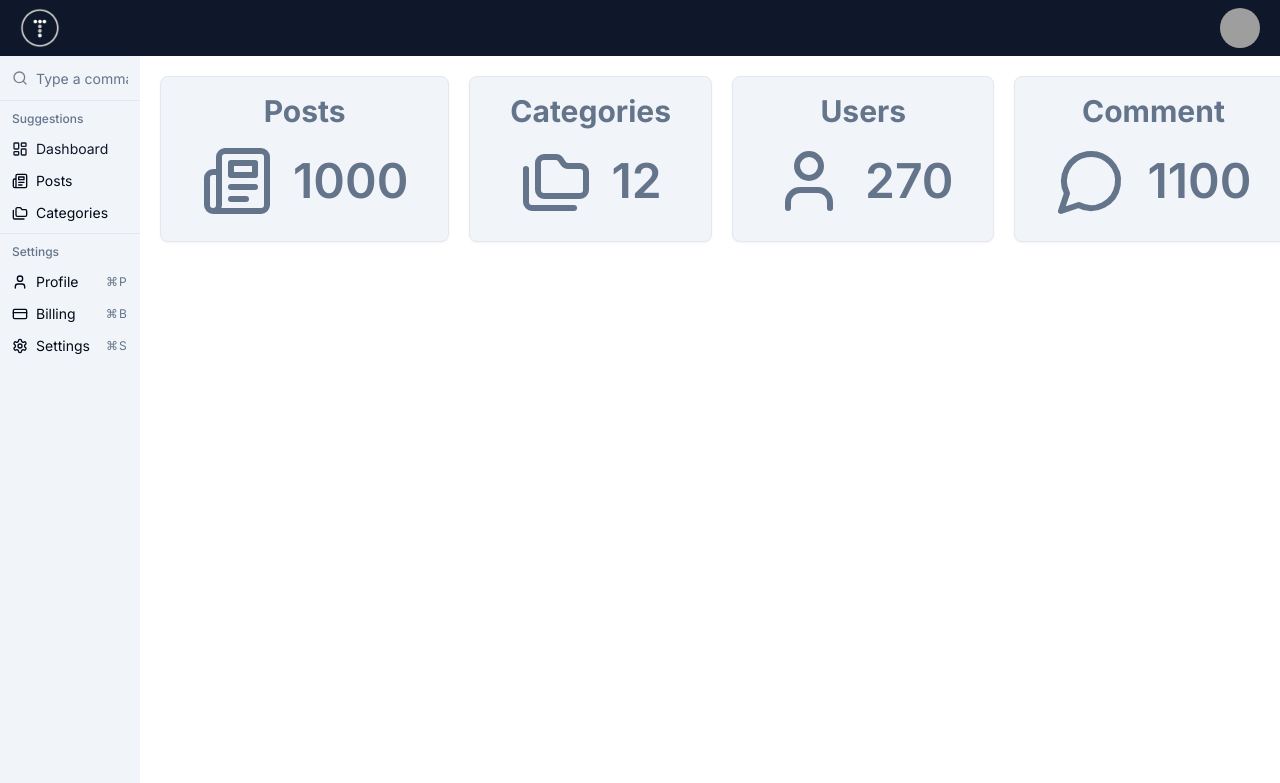
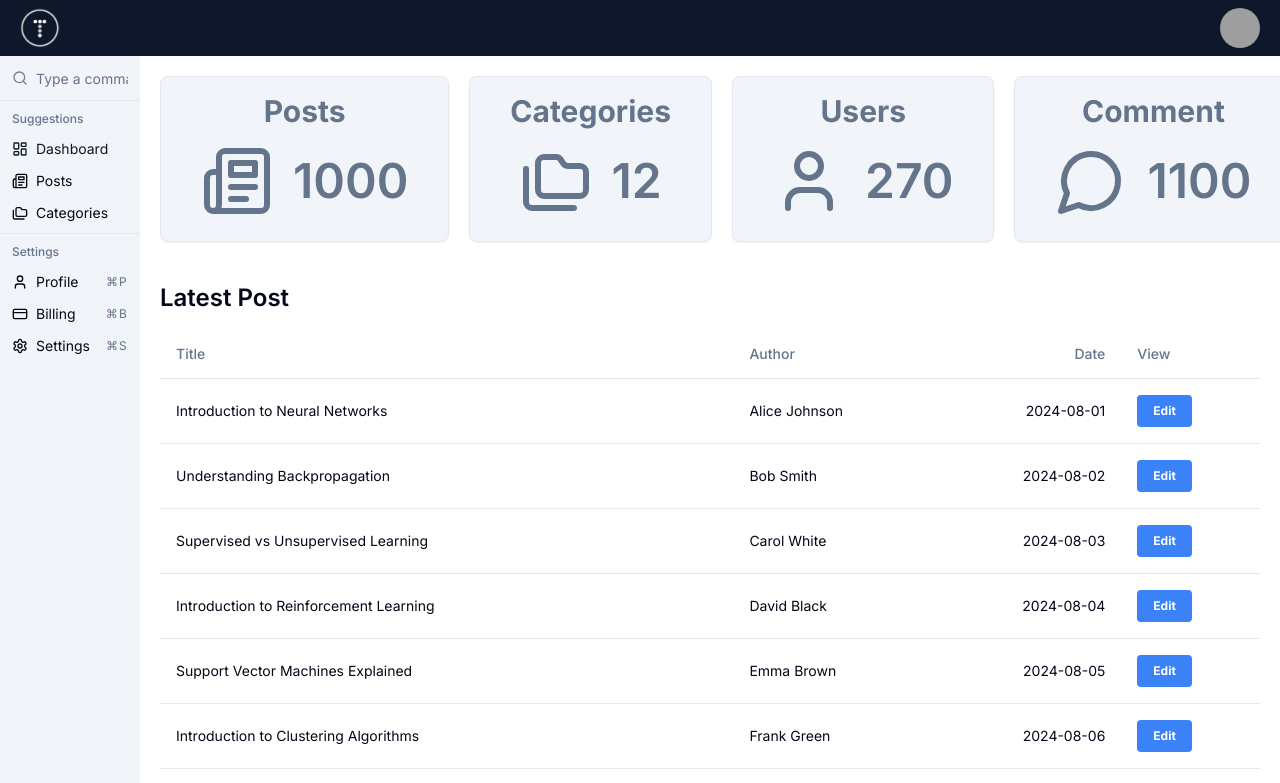
Before and after one commit to hassonor/nextjs-shadcnui, a Next.js app: page / in a window 1280 px wide. Shown: the top 783 px of the page. Built offline with nearby package versions, Linux system fonts and the light colour scheme; grey boxes are pictures that could not be loaded.

Commit message:
add PostTable

```diff
--- a/app/page.tsx
+++ b/app/page.tsx
@@ -1,5 +1,6 @@
 import DashboardCard from "@/components/dashboard/DashboardCard";
 import {Newspaper, Folders, User, MessageCircle} from "lucide-react";
+import PostsTable from "@/components/posts/PostsTable";
 
 export default function Home() {
     return (<>
@@ -11,6 +12,7 @@ export default function Home() {
                 <DashboardCard title='Comment' count={1100}
                                icon={<MessageCircle className='text-slate-500' size={72}/>}/>
             </div>
+            <PostsTable title="Latest Post"/>
         </>
     )
 }
--- /dev/null
+++ b/components/posts/PostsTable.tsx
@@ -0,0 +1,46 @@
+import {Table, TableBody, TableCell, TableHead, TableHeader, TableRow, TableCaption} from '@/components/ui/table';
+import Link from 'next/link';
+import posts from '@/data/posts';
+import {IPost} from '@/types/post.interface';
+
+interface PostsTableProps {
+    limit?: number;
+    title?: string;
+}
+
+const PostsTable = ({limit, title}: PostsTableProps) => {
+    return <div className='mt-10'>
+        <h3 className="text-2xl mb-4 font-semibold">
+            {title ? title : 'Posts'}
+        </h3>
+        <Table>
+            <TableCaption></TableCaption>
+            <TableHeader>
+                <TableRow>
+                    <TableHead>Title</TableHead>
+                    <TableHead className='hidden md:table-cell'>Author</TableHead>
+                    <TableHead className='hidden md:table-cell text-right'>Date</TableHead>
+                    <TableHead>View</TableHead>
+                </TableRow>
+            </TableHeader>
+            <TableBody>
+                {posts.map(post => (
+                    <TableRow key={post.id}>
+                        <TableCell>{post.title}</TableCell>
+                        <TableCell className='hidden md:table-cell'>{post.author}</TableCell>
+                        <TableCell className='text-right hidden md:table-cell'>{post.date}</TableCell>
+                        <TableCell>
+                            <Link href={`/posts/edit/${post.id}`}>
+                                <button
+                                    className='bg-blue-500 hover:bg-blue-700 text-white font-bold py-2 px-4 rounded text-xs'>Edit
+                                </button>
+                            </Link>
+                        </TableCell>
+                    </TableRow>
+                ))}
+            </TableBody>
+        </Table>
+    </div>
+}
+
+export default PostsTable;
--- /dev/null
+++ b/components/ui/table.tsx
@@ -0,0 +1,117 @@
+import * as React from "react"
+
+import {cn} from "@/lib/utils"
+
+const Table = React.forwardRef<
+    HTMLTableElement,
+    React.HTMLAttributes<HTMLTableElement>
+>(({className, ...props}, ref) => (
+    <div className="relative w-full overflow-auto">
+        <table
+            ref={ref}
+            className={cn("w-full caption-bottom text-sm", className)}
+            {...props}
+        />
+    </div>
+))
+Table.displayName = "Table"
+
+const TableHeader = React.forwardRef<
+    HTMLTableSectionElement,
+    React.HTMLAttributes<HTMLTableSectionElement>
+>(({className, ...props}, ref) => (
+    <thead ref={ref} className={cn("[&_tr]:border-b", className)} {...props} />
+))
+TableHeader.displayName = "TableHeader"
+
+const TableBody = React.forwardRef<
+    HTMLTableSectionElement,
+    React.HTMLAttributes<HTMLTableSectionElement>
+>(({className, ...props}, ref) => (
+    <tbody
+        ref={ref}
+        className={cn("[&_tr:last-child]:border-0", className)}
+        {...props}
+    />
+))
+TableBody.displayName = "TableBody"
+
+const TableFooter = React.forwardRef<
+    HTMLTableSectionElement,
+    React.HTMLAttributes<HTMLTableSectionElement>
+>(({className, ...props}, ref) => (
+    <tfoot
+        ref={ref}
+        className={cn(
+            "border-t bg-muted/50 font-medium [&>tr]:last:border-b-0",
+            className
+        )}
+        {...props}
+    />
+))
+TableFooter.displayName = "TableFooter"
+
+const TableRow = React.forwardRef<
+    HTMLTableRowElement,
+    React.HTMLAttributes<HTMLTableRowElement>
+>(({className, ...props}, ref) => (
+    <tr
+        ref={ref}
+        className={cn(
+            "border-b transition-colors hover:bg-muted/50 data-[state=selected]:bg-muted",
+            className
+        )}
+        {...props}
+    />
+))
+TableRow.displayName = "TableRow"
+
+const TableHead = React.forwardRef<
+    HTMLTableCellElement,
+    React.ThHTMLAttributes<HTMLTableCellElement>
+>(({className, ...props}, ref) => (
+    <th
+        ref={ref}
+        className={cn(
+            "h-12 px-4 text-left align-middle font-medium text-muted-foreground [&:has([role=checkbox])]:pr-0",
+            className
+        )}
+        {...props}
+    />
+))
+TableHead.displayName = "TableHead"
+
+const TableCell = React.forwardRef<
+    HTMLTableCellElement,
+    React.TdHTMLAttributes<HTMLTableCellElement>
+>(({className, ...props}, ref) => (
+    <td
+        ref={ref}
+        className={cn("p-4 align-middle [&:has([role=checkbox])]:pr-0", className)}
+        {...props}
+    />
+))
+TableCell.displayName = "TableCell"
+
+const TableCaption = React.forwardRef<
+    HTMLTableCaptionElement,
+    React.HTMLAttributes<HTMLTableCaptionElement>
+>(({className, ...props}, ref) => (
+    <caption
+        ref={ref}
+        className={cn("mt-4 text-sm text-muted-foreground", className)}
+        {...props}
+    />
+))
+TableCaption.displayName = "TableCaption"
+
+export {
+    Table,
+    TableHeader,
+    TableBody,
+    TableFooter,
+    TableHead,
+    TableRow,
+    TableCell,
+    TableCaption,
+}
--- a/data/posts.ts
+++ b/data/posts.ts
@@ -702,3 +702,5 @@ const posts: IPost[] = [
         ]
     }
 ];
+
+export default posts;
```
